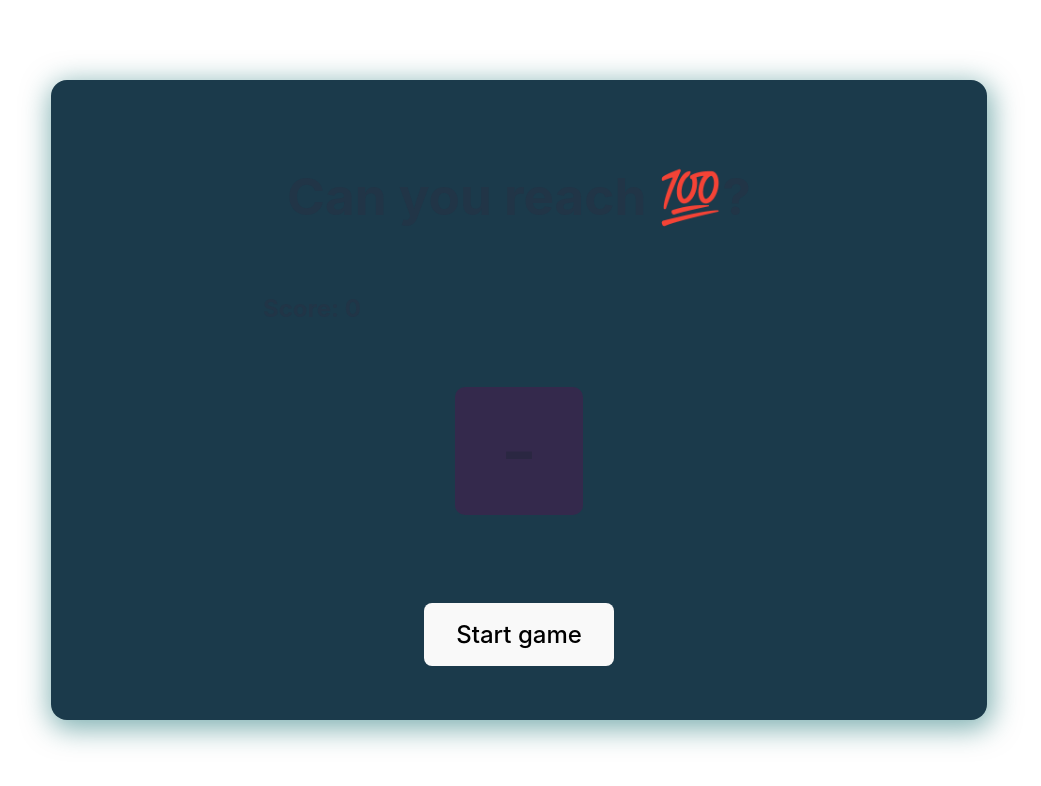
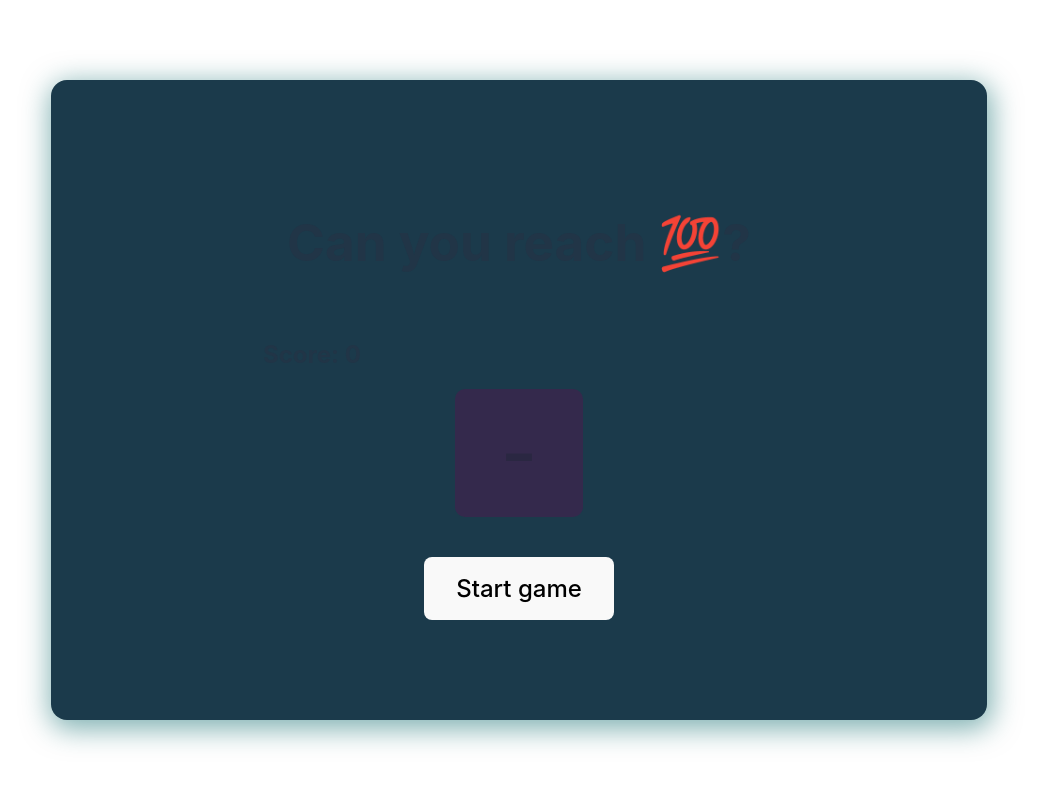
Before and after one commit to abarisic1509/can-you-reach-100, a React (Vite) app: page / in a window 1280 px wide. Shown: the top 786 px of the page, without its empty margins (121-1162 px from the left). Built offline with nearby package versions, Linux system fonts and the light colour scheme.

Commit message:
minor css fix

```diff
--- a/src/main.scss
+++ b/src/main.scss
@@ -107,7 +107,7 @@ button {
 	justify-content: center;
 	align-items: center;
 	gap: 0.5rem;
-	margin-block: 4rem;
+	margin-block: 1rem;
 }
 .dice {
 	display: block;
```
